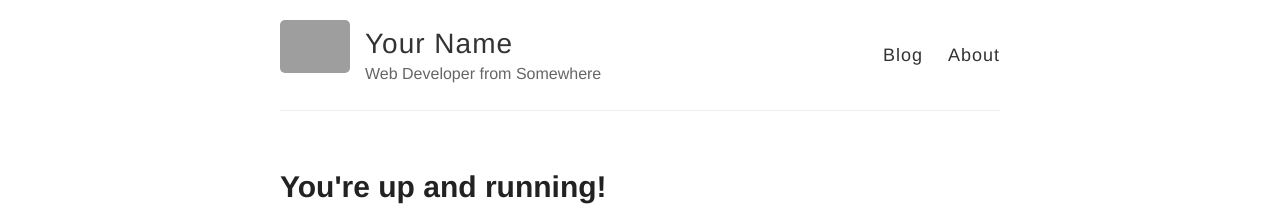
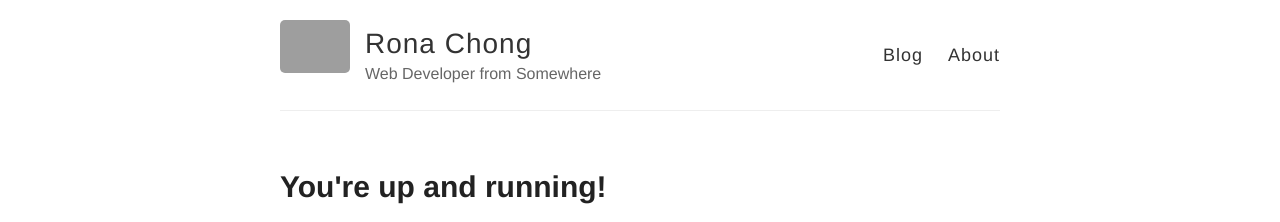
Before and after one commit to ronachong/rochong.space, a Jekyll site: the page built from index.html, in a window 1280 px wide. Shown: the top 222 px of the page. Built offline with Jekyll 4.4.1, drawn with Linux system fonts in a browser that asks for light colours; grey boxes are pictures that could not be loaded.

Commit message:
Change name spec in config file.
Test Jekyll configuration system.

```diff
--- a/_config.yml
+++ b/_config.yml
@@ -3,7 +3,7 @@
 #
 
 # Name of your site (displayed in the header)
-name: Your Name
+name: Rona Chong
 
 # Short bio or description (displayed in the header)
 description: Web Developer from Somewhere
```
